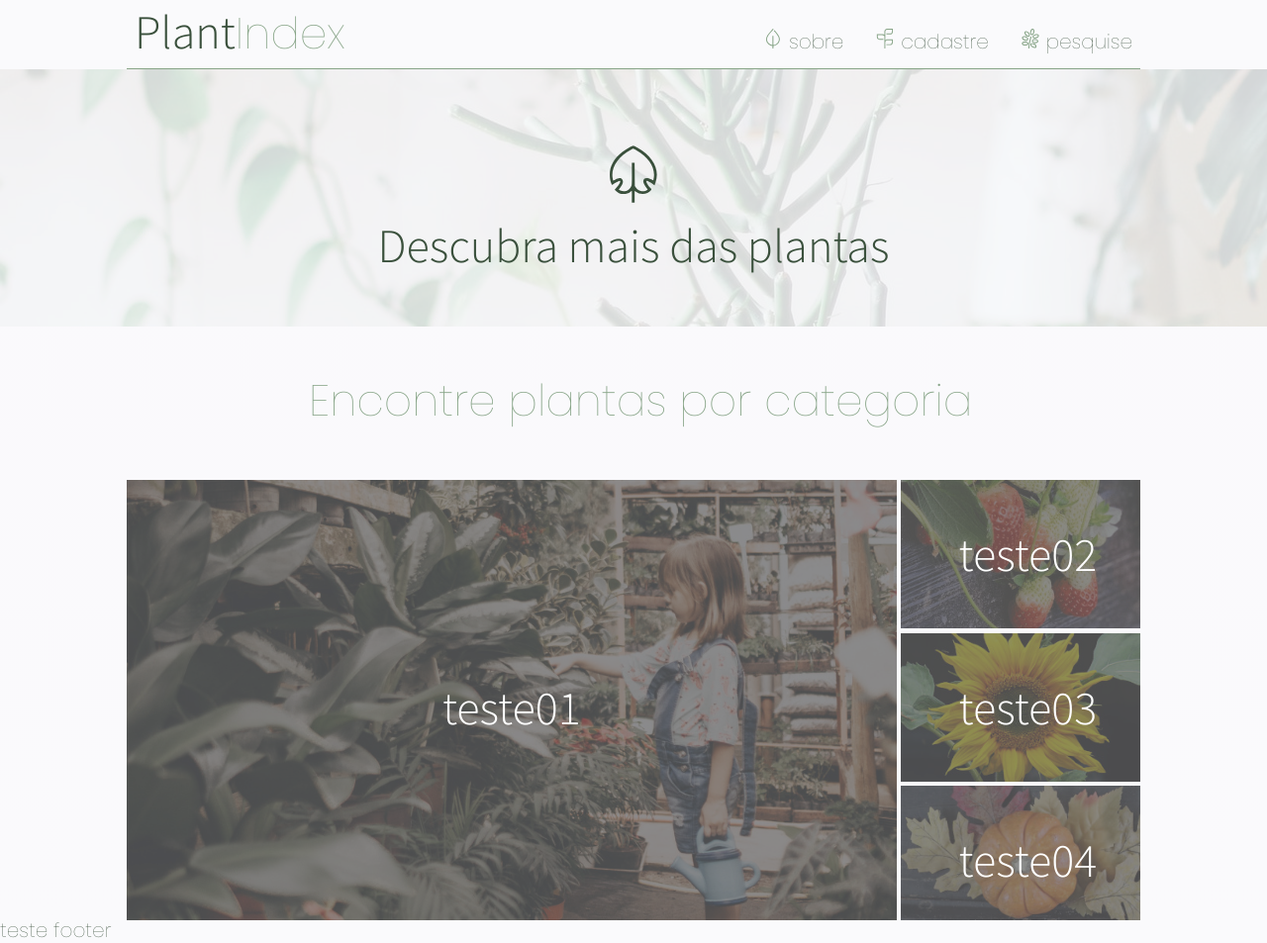
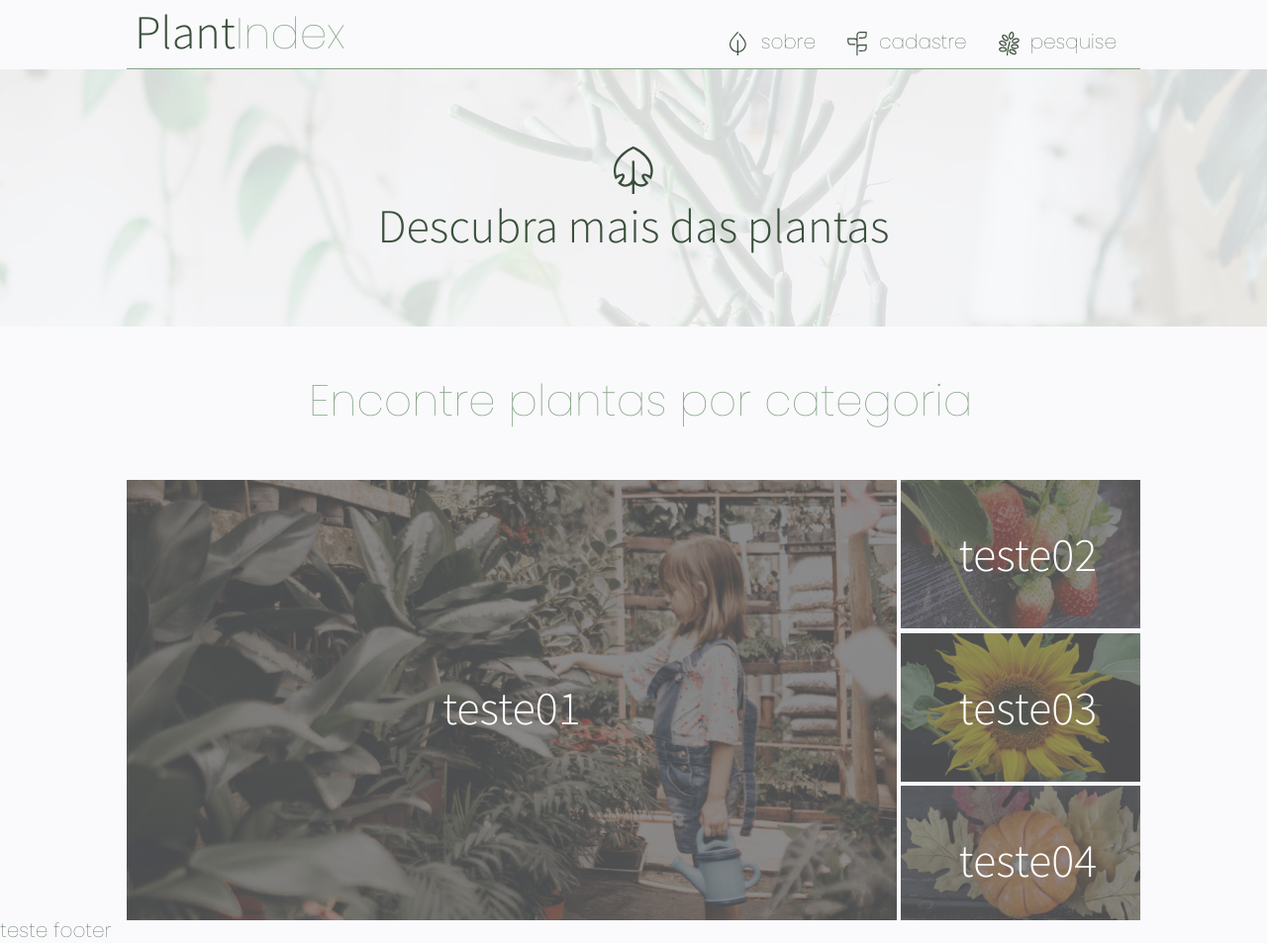
Before and after one commit to alenakano/plantIndex-frontend, a website: page styleDoc/index.html in a window 1280 px wide. Shown: the whole page at 99% size. Drawn offline with nearby package versions, Linux system fonts and the light colour scheme; files that its build step writes are made by us from their sources.

Commit message:
Svg strategy.

```diff
--- a/styleDoc/index.html
+++ b/styleDoc/index.html
@@ -15,15 +15,18 @@
     <div class="app">
       <header class="header menu">
         <nav class="menu__block">
-          <p class="title--signature">Plant<span class="title">Index</span></p>
+          <a href="index.html"><p class="title--signature">Plant<span class="title">Index</span></p></a>
           <ul class="menu__list">
-            <li class="menu__item menu__item--icon1">
+            <li class="menu__object">
+              <object type="image/svg+xml" class="menu__object--icon1"></object>
               <a href="#" class="menu__text">sobre</a>
             </li>
-            <li class="menu__item menu__item--icon2">
+            <li class="menu__object">
+              <object type="image/svg+xml" class="menu__object--icon2"></object>
               <a href="#" class="menu__text">cadastre</a>
             </li>
-            <li class="menu__item menu__item--icon3">
+            <li class="menu__object">
+              <object type="image/svg+xml" class="menu__object--icon3"></object>
               <a href="./form.html" class="menu__text">pesquise</a>
             </li>
           </ul>
@@ -32,6 +35,7 @@
       <main class="main">
         <section class="presentation">
           <div class="presentation__bg"></div>
+          <object type="image/svg+xml" class="presentation__icon"></object>
           <div class="presentation__text title--signature">
             Descubra mais das plantas
           </div>
--- a/styleDoc/scss/_variables.scss
+++ b/styleDoc/scss/_variables.scss
@@ -58,18 +58,10 @@ $title-bright-color: $envy;
 }
 
 @mixin separator($url:'../../assets/icon3.svg') {
-	text-align: center;
-	&:before {
-		content: '';
-		-webkit-mask-image: url($url);
-    -webkit-mask-size: 100% 100%;;
-		mask-image: url($url);
-		mask-size: 100% 100%;
-		background-color:$icon-separator-color;
-		display: block;
-		margin: 0 auto;
-		padding-bottom: 3rem;
-		height: 1em;
-		width: 1em;
-	}
+  background: url($url) no-repeat;
+  background-size: contain;
+  height: 2.5rem;
+  width: 2.5rem;
+	padding-bottom: 1rem;
+  filter: invert(28%) sepia(4%) saturate(2378%) hue-rotate(75deg) brightness(96%) contrast(94%);
 }
--- a/styleDoc/scss/component/input.scss
+++ b/styleDoc/scss/component/input.scss
@@ -9,7 +9,7 @@
     width: 1.5rem;
     top: 0.5rem;
     left: 0.5rem;
-    filter: invert(28%) sepia(4%) saturate(2378%) hue-rotate(75deg) brightness(96%) contrast(94%);;
+    filter: invert(28%) sepia(4%) saturate(2378%) hue-rotate(75deg) brightness(96%) contrast(94%);
   }
   &__field{
     width: 100%;
--- a/styleDoc/scss/component/menu.scss
+++ b/styleDoc/scss/component/menu.scss
@@ -1,19 +1,12 @@
 @import '../variables';
 
-@mixin setup-bullet-icon($url) {
-  padding-left: 2rem;
-  &:before {
-    /// forma de mudar cor svg como background image
-    -webkit-mask-image: url($url);
-    -webkit-mask-size: 100% 100%;;
-    mask-image: url($url);
-    mask-size: 100% 100%;
-    background-color: $border-bright-color;
-    content: '';
-    display: inline-block;
-    height: 1em;
-    width: 1em;
-  }
+@mixin setup-bullet-icon($url: '/assets/icon.svg') {
+  position: absolute;
+  background: url($url) no-repeat;
+  background-size: contain;
+  height: 1.5rem;
+  width: 1.5rem;
+  filter: invert(28%) sepia(4%) saturate(2378%) hue-rotate(75deg) brightness(96%) contrast(94%);
 }
 
 @mixin background-opacity($color, $opacity: 0.3) {
@@ -43,18 +36,22 @@
     :hover {
       border-bottom: 2px solid $border-bright-color;
     }
+  }
+  &__object {
+    position: relative;
+    padding: 1rem;
     &--icon1 {
-      @include setup-bullet-icon('../../assets/icon.svg');
-
+      @include setup-bullet-icon('/assets/icon.svg');
     }
     &--icon2 {
-      @include setup-bullet-icon('../../assets/icon2.svg');
+      @include setup-bullet-icon('/assets/icon2.svg');
     }
     &--icon3 {
-      @include setup-bullet-icon('../../assets/icon3.svg');
+      @include setup-bullet-icon('/assets/icon3.svg');
     }
   }
   &__text {
     padding-bottom: 0.2rem;
+    padding-left: 2rem;
   }
 }
--- a/styleDoc/scss/component/presentation.scss
+++ b/styleDoc/scss/component/presentation.scss
@@ -4,6 +4,7 @@
   height: 260px;
   width: 100%;
   display: flex;
+  flex-direction: column;
   align-items: center;
   justify-content: center;
   position: relative;
@@ -18,6 +19,10 @@
     position: absolute;
   }
   &__text {
+	  text-align: center;
+    margin: 0 auto;
+  }
+  &__icon {
     @include separator('../../assets/icon4.svg');
-  }
+  };
 }
--- a/styleDoc/scss/component/search-card.scss
+++ b/styleDoc/scss/component/search-card.scss
@@ -35,9 +35,12 @@
   }
   &__text {
     padding-top: 1rem;
+    height: 38%;
     padding-left: 0.1rem;
+    margin-bottom: 0.5rem;
     font-family: $font-family-text;
     font-weight: $font-weight-default;
     line-height: 1.5rem;
+    overflow: hidden;
   }
 }
```
Also changed, not shown: styleDoc/form.html (+16 -17 lines).
